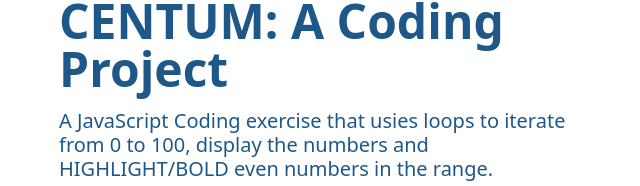
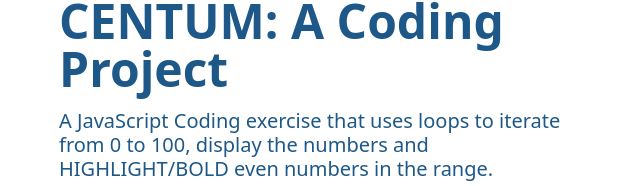
Before and after one commit to Vinay352/Centum, a plain HTML site: page index.html in a window 1280 px wide. Shown: the part 99-285 px from the top of the page, 35-675 px from the left. Drawn offline with nearby package versions, Linux system fonts and the light colour scheme.

Commit message:
Update index.html

```diff
--- a/index.html
+++ b/index.html
@@ -60,7 +60,7 @@
            <div class="row row-cols-1 row-cols-lg-2 g-5 py-5">
                 <div class="col order-last order-lg-first">
                     <h1 class="display-5 fw-bold lh-1 mb-3">CENTUM: A Coding Project</h1>
-                    <h4 class="lead">A JavaScript Coding exercise that usies loops to iterate from 0 to 100, display the numbers and <b>HIGHLIGHT/BOLD</b> even numbers in the range.</h4>
+                    <h4 class="lead">A JavaScript Coding exercise that uses loops to iterate from 0 to 100, display the numbers and <b>HIGHLIGHT/BOLD</b> even numbers in the range.</h4>
 
                     <ul class="fa-ul pt-2 checklist">
                         <li>
```
